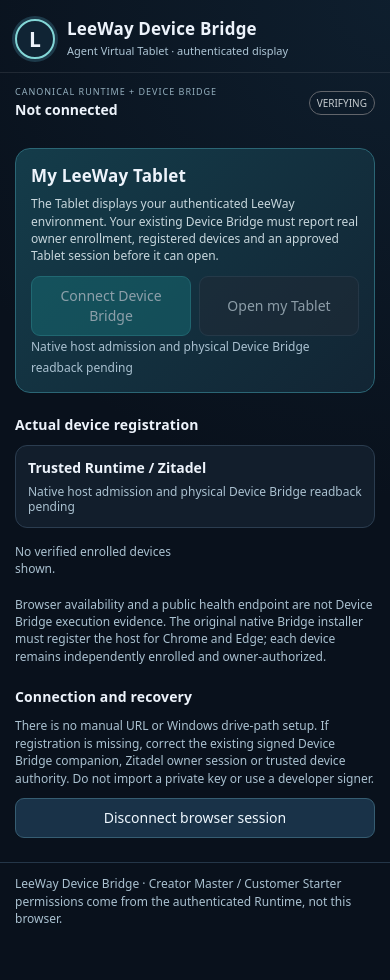
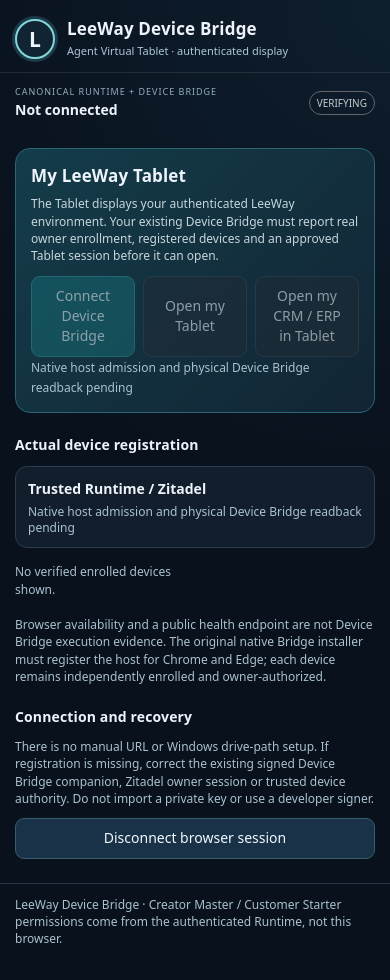
Before and after one commit to 4citeB4U/Leeway-Device-Extension, a browser extension: page extension/operating-system.html in a window 390 px wide. Drawn offline with Linux system fonts and the light colour scheme.

Commit message:
feat(extension): direct authenticated native Tablet launcher for CRM ERP business monitoring

```diff
--- a/extension/operating-system.html
+++ b/extension/operating-system.html
@@ -38,6 +38,7 @@ LICENSE = Existing repository terms; no additional rights granted.
    <div class="actions wrap">
      <button type="button" class="primary" id="connectBridge">Connect Device Bridge</button>
      <button type="button" id="openTablet" disabled>Open my Tablet</button>
+     <button type="button" id="openBusiness" disabled>Open my CRM / ERP in Tablet</button>
    </div>
    <small id="nativeStatus" role="status">Checking existing native Device Bridge registration…</small>
  </div>
```
